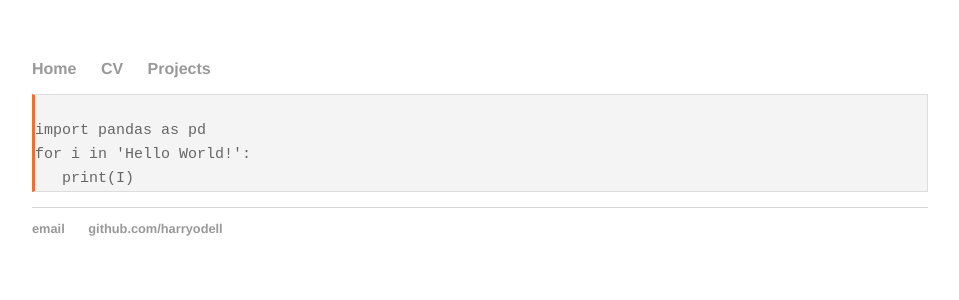
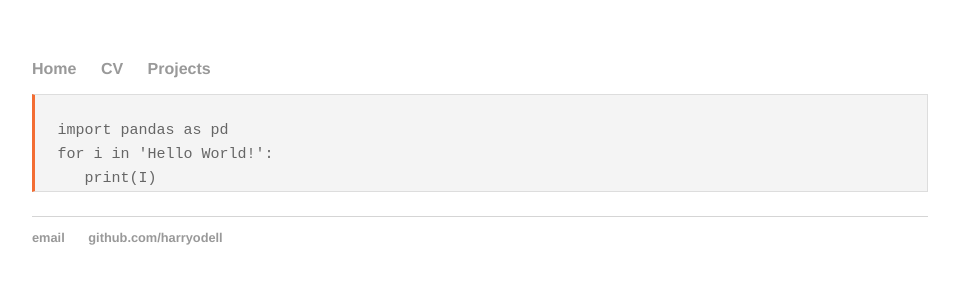
Before and after one commit to harryodell/harryodell.github.io, a Jekyll site: the page built from projects/PfSS.md, in a window 1280 px wide. Shown: the top 300 px of the page, without its empty margins (160-1119 px from the left). Built offline with Jekyll 4.4.1, drawn with Linux system fonts in a browser that asks for light colours; our own code applies the rules of GitHub Pages for plain Markdown files.

Commit message:
Update main.css

```diff
--- a/css/main.css
+++ b/css/main.css
@@ -55,10 +55,10 @@ pre {
     font-family: monospace;
     font-size: 15px;
     line-height: 1.6;
+    margin-bottom: 1.6em;
     max-width: 100%;
     overflow: auto;
-    padding-top: 0em;
-    padding-bottom: 0em;
+    padding: 0em 1.5em;
     display: block;
     word-wrap: break-word;
 }
```
